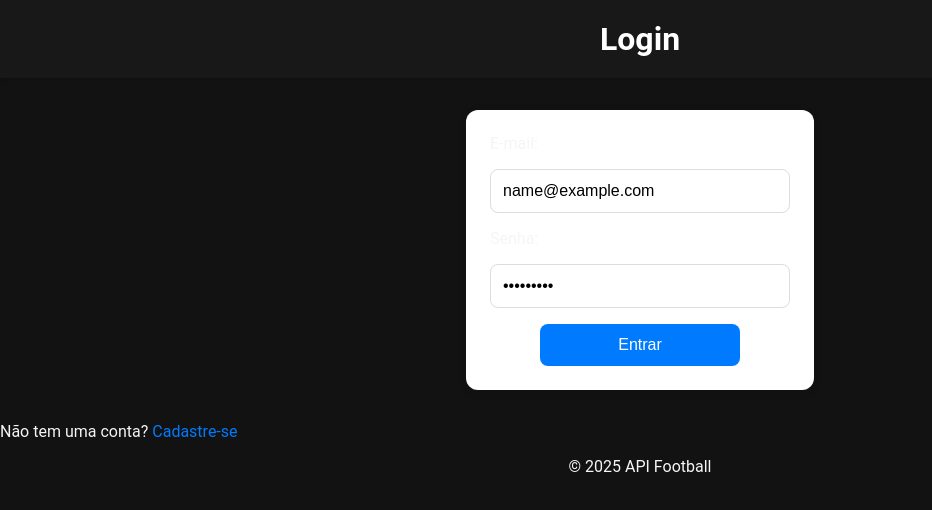
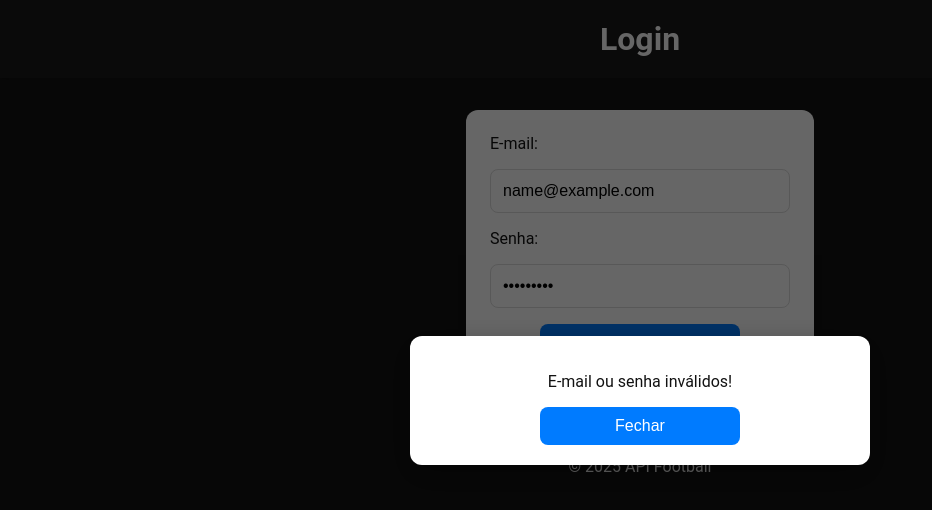
Before and after one commit to Daviramos7/api-football, a plain HTML site: page login.html in a window 1280 px wide. Both pictures are taken after typing "name@example.com", "Sample123" into the empty fields and a click on the button "Entrar". Shown: the whole page, without its empty margins (0-932 px from the left). Drawn offline with Linux system fonts and the light colour scheme.

Commit message:
Adição de modais ao click de botões no Login e Cadastro

```diff
--- a/assets/css/global.css
+++ b/assets/css/global.css
@@ -5,6 +5,10 @@ body {
   padding: 0;
   background-color: #121212;
   color: #f5f5f5;
+}
+
+p {
+  text-align: center;
 }
 
 h1, h2, h3 {
@@ -145,3 +149,39 @@ footer {
 #userEmail {
     text-align: center;
 }
+
+label {
+  color: #121212;
+}
+
+/* Estilo do modal */
+dialog#popupModal {
+    border: none;
+    border-radius: 12px;
+    padding: 20px 30px;
+    background-color: #ffffff;
+    color: #121212;
+    font-family: 'Roboto', sans-serif;
+    text-align: center;
+    box-shadow: 0 10px 30px rgba(0, 0, 0, 0.3);
+    width: 80%;
+    max-width: 400px;
+}
+
+#popupModal::backdrop {
+    background: rgba(0, 0, 0, 0.6);
+}
+
+#popupModal button#closeModal {
+    margin-top: 15px;
+    padding: 10px 20px;
+    background-color: #007bff;
+    color: white;
+    border: none;
+    border-radius: 8px;
+    cursor: pointer;
+}
+
+#popupModal button#closeModal:hover {
+    background-color: #0056b3;
+}
--- a/assets/js/auth.js
+++ b/assets/js/auth.js
@@ -16,12 +16,24 @@ document.getElementById('registerForm')?.addEventListener('submit', (e) => {
     const password = document.getElementById('password').value;
 
     const users = getFromLocalStorage('users') || [];
-    users.push({ name, email, password });
+
+    // Verifica se já existe usuário com o mesmo e-mail
+    const alreadyExists = users.some(u => u.email === email);
+    if (alreadyExists) {
+        showModalMessage('Este e-mail já está cadastrado!');
+        return;
+    }
+
+    const newUser = { name, email, password };
+    users.push(newUser);
     saveToLocalStorage('users', users);
+    saveToLocalStorage('session', newUser);
 
-    alert('Cadastro realizado com sucesso!');
-    window.location.href = 'index.html';
+    showModalMessage('Cadastro realizado com sucesso!', () => {
+        window.location.href = 'main.html';
+    });
 });
+
 
 // Login de usuário
 document.getElementById('loginForm')?.addEventListener('submit', (e) => {
@@ -33,10 +45,29 @@ document.getElementById('loginForm')?.addEventListener('submit', (e) => {
     const user = users.find((u) => u.email === email && u.password === password);
 
     if (user) {
-        saveToLocalStorage('session', user);
-        alert('Login realizado com sucesso!');
+    saveToLocalStorage('session', user);
+    showModalMessage('Login realizado com sucesso!', () => {
         window.location.href = 'main.html';
-    } else {
-        alert('E-mail ou senha inválidos!');
-    }
+    });
+} else {
+    showModalMessage('E-mail ou senha inválidos!');
+}
+
 });
+
+function showModalMessage(message, callback) {
+    const modal = document.getElementById('popupModal');
+    const msg = document.getElementById('modalMessage');
+    const closeBtn = document.getElementById('closeModal');
+
+    msg.textContent = message;
+    modal.showModal();
+
+    const handler = () => {
+        modal.close();
+        closeBtn.removeEventListener('click', handler)
+        if (callback) callback();
+    };
+
+    closeBtn.addEventListener('click', handler);
+}
--- a/login.html
+++ b/login.html
@@ -24,6 +24,11 @@
         <p>Não tem uma conta? <a href="registre.html">Cadastre-se</a></p>
     </main>
 
+    <dialog id="popupModal">
+        <p id="modalMessage"></p>
+        <button id="closeModal">Fechar</button>
+    </dialog>
+
     <footer>
         <p>&copy; 2025 API Football</p>
     </footer>
```
Also changed, not shown: registre.html (+5 -0 lines).
